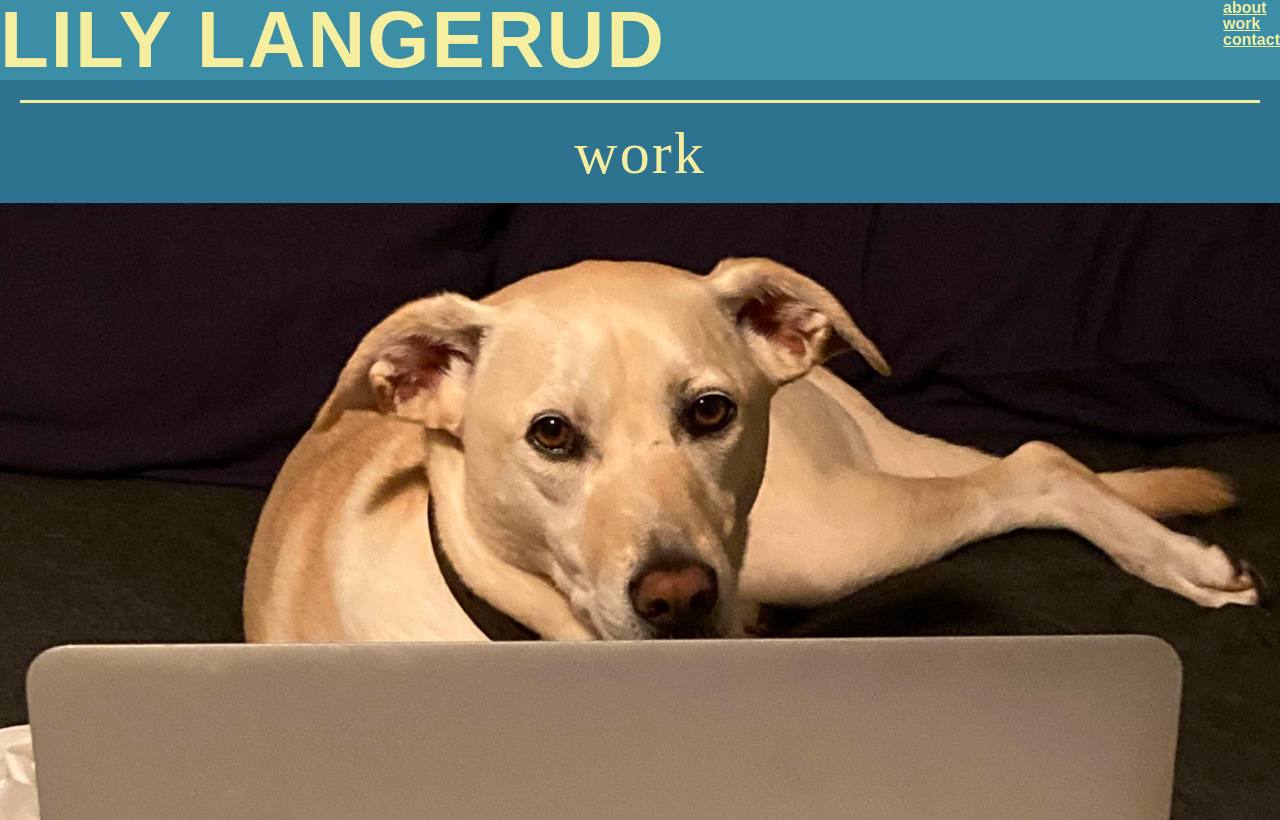
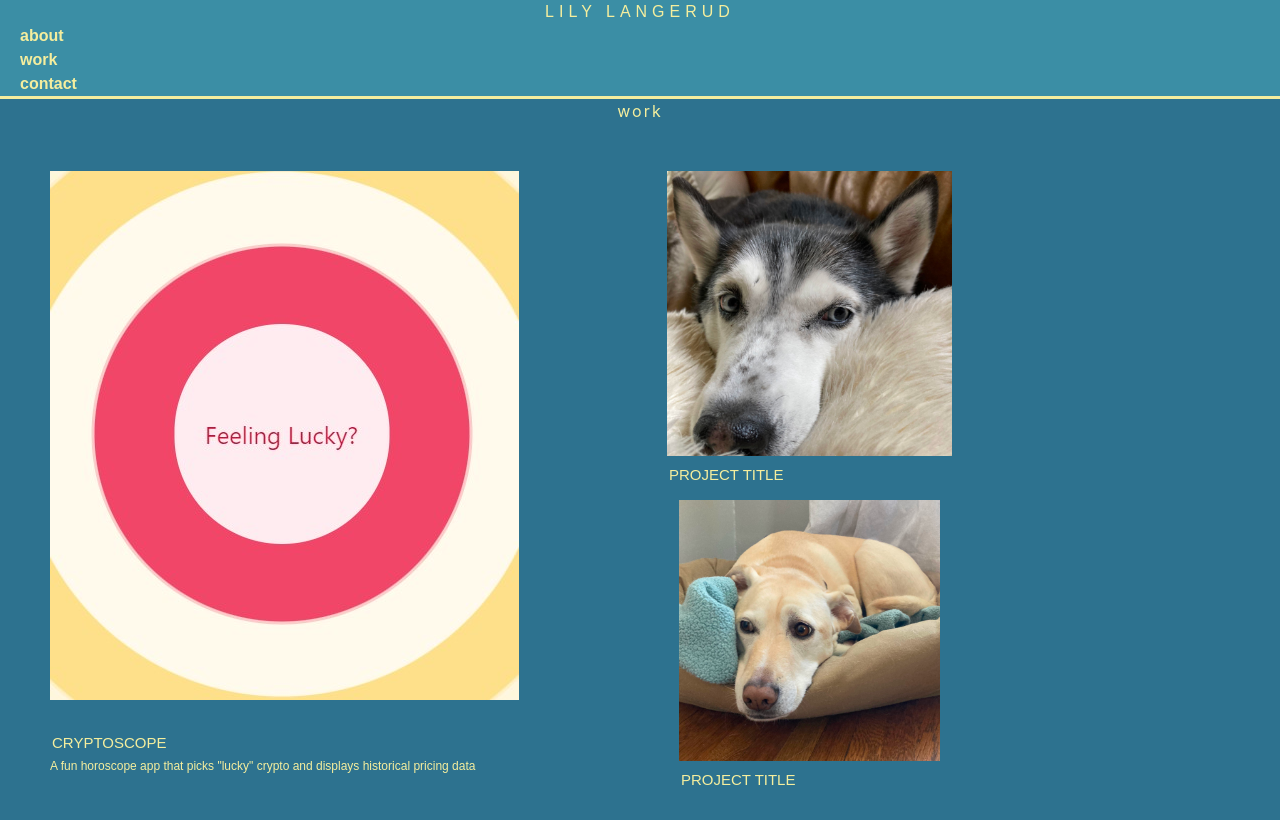
Before and after one commit to lileeeeeee/portfolio-page, a plain HTML site: page index.html in a window 1280 px wide. Shown: the top 820 px of the page. Drawn offline with nearby package versions, Linux system fonts and the light colour scheme.

Commit message:
add project, update page columns

```diff
--- a/assets/style.css
+++ b/assets/style.css
@@ -1,7 +1,7 @@
-
+/*
 * {
     box-sizing: border-box;
-  }
+  } */
 
   body {
     background-color: #2d728f;
@@ -9,37 +9,46 @@
 
 
 header {
-    width: 100%;
+    /* width: 100%; */
     background-color: #3b8ea5;
     display: flex;
+    /* display: flex; */
 }
 
 h1 {
-    width: 100%;
+    /* width: 100%; */
     font-family: Arial, Helvetica, sans-serif;
     font-weight: bold;
-    letter-spacing: 2px;
+    letter-spacing: 5px;
     font-size: 20px;
     color: #f5ee9e;
-    display: flex;
-    align-self: center;
+    text-align: center;
+    /* display: flex;
+    align-self: center; */
+}
+nav{
+    margin-left: 20px;
+
 }
 
 nav li {
-    display: flex;
+
     flex-direction: row;
     color: #f5ee9e;
     font-weight: bold;
     font-family: Arial, Helvetica, sans-serif
+
+
 }
 
 a:link {
     color: #f5ee9e;
+
 }
 
-a:visited {
+/* a:visited {
     color: #2d728f;
-}
+} */
 
 h2{
     color: #f5ee9e;
@@ -50,6 +59,7 @@ h2{
     font-style: bold;
     letter-spacing: 2px;
     font-size: 20px;
+
 }
 
 section.about {
@@ -59,15 +69,17 @@ section.about {
 }
 
 figure.headshot{
-    display: flex;
-    justify-content: space-around;
-    align-self: center;
+    /* display: flex; */
+    /* justify-content: space-around;
+    align-self: center; */
     padding-bottom: 10px;
 }
 
 section.work{
-    display: flex;
-    flex-direction: column;
+    margin-left: 50px;
+    margin-right: 20px;
+    /* display: flex;
+    flex-direction: column;   */
  }
 
 .photo1{
@@ -75,17 +87,23 @@ section.work{
 }
 
 .photo2{
-    border-top: solid #f5ee9e;
-    margin:10%;
+
+    /* margin:10%; */
 
 }
 
 .photo3{
-    border-top: solid #f5ee9e;
-    margin:10%;
+
+    /* margin:10%; */
 }
 
 figcaption {
+    color: #f5ee9e;
+    font-family: Arial, Helvetica, sans-serif;
+    font-size: 15px;
+    padding: 2px;
+}
+p {
     color: #f5ee9e;
     font-family: Arial, Helvetica, sans-serif;
     font-size: 12px;
@@ -95,7 +113,7 @@ figcaption {
 section.contact{
 
 }
-@media only screen and (min-width: 601px) {
+/* @media only screen and (min-width: 601px) {
     h1 {
       font-size: 80px;
     }
@@ -104,9 +122,10 @@ section.contact{
     }
     figcaption {
         font-size: 48px;
+        margin-left: 10px;
     }
     section.about {
         font-size: 48px;
     }
 
-  }
+  } */
--- a/index.html
+++ b/index.html
@@ -6,6 +6,7 @@
     <meta name="viewport" content="width=device-width, initial-scale=1.0">
     <link href="./assets/reset.css" rel="stylesheet" type="text/CSS">
     <link href="./assets/style.css"rel="stylesheet" type="text/CSS">
+    <link rel="stylesheet" href="https://cdn.jsdelivr.net/npm/bulma@0.9.4/css/bulma.min.css">
     <title>Lily Langerud</title>
 </head>
 <body>
@@ -19,24 +20,45 @@
         </ul>
     </nav>
 </header>
-<h2 id="work"> work </h2>
+<div class = columns>
+ <div class = "column is-full">
+   <h2 id="work">work</h2>
+   <br><br>
 <section class = "work">
     <!-- currently each linked to my github main page,
         will update with links to individual projects once they
         exist, photos are placeholders -->
+    <div class = "columns">
+        <div class = "column is-half">
            <figure class = "photo1">
-    <a href="https://github.com/lileeeeeee" ><img src="./photos/dog1.jpg"width = "100%" height ="100%"></a>
-    <figcaption>This is a project that does these things</figcaption>
+    <a href="https://github.com/lileeeeeee" ><img src="./photos/cryptoscopeimage.jpg"></a>
+    <br></br>
+    <figcaption>CRYPTOSCOPE</figcaption>
+    <p>A fun horoscope app that picks "lucky" crypto and displays historical pricing data</p>
 </figure>
+</div>
+<div class ="column is-one-quarter">
 <figure class = "photo2">
-    <a href="https://github.com/lileeeeeee"><img src="./photos/dog2.jpg"width = "40%" height ="40%"></a>
-    <figcaption>This is another project that does these other things</figcaption>
+    <a href="https://github.com/lileeeeeee"><img src="./photos/dog2.jpg"></a>
+    <figcaption>PROJECT TITLE</figcaption>
 </figure>
+<div class ="column">
 <figure class = "photo3">
-    <a href="https://github.com/lileeeeeee"><img src="./photos/dog3.jpg" width="40%" height="40%"></a>
-    <figcaption>This is the third project and it does other things also</figcaption>
+    <a href="https://github.com/lileeeeeee"><img src="./photos/dog3.jpg"></a>
+    <figcaption>PROJECT TITLE</figcaption>
 </figure>
+</div>
+</div>
+</div>
+</div>
 </section>
+</div>
+</div>
+</div>
+</div>
+</div>
+
+ <div class = column>
  <h2 id="about"> about </h2>
 <section class = "about">
     <figure class="headshot">
@@ -46,9 +68,13 @@
         <!-- will update at a later time-->
     </article>
 </section>
-    <!-- currently email only, will add linkedin and github later -->
+   </div> <!-- currently email only, will add linkedin and github later -->
+   <div class = column>
    <section class = "contact">
 <h2 id="contact"> <a href="mailto:lily.langerud@gmail.com">contact</a> </h2>
 </section>
+</div>
+</div>
+</div>
 </body>
 </html>
```
Also changed, not shown: photos/cryptoscopeimage.jpg (added). Lines whose indentation alone changed are shown as unchanged.
